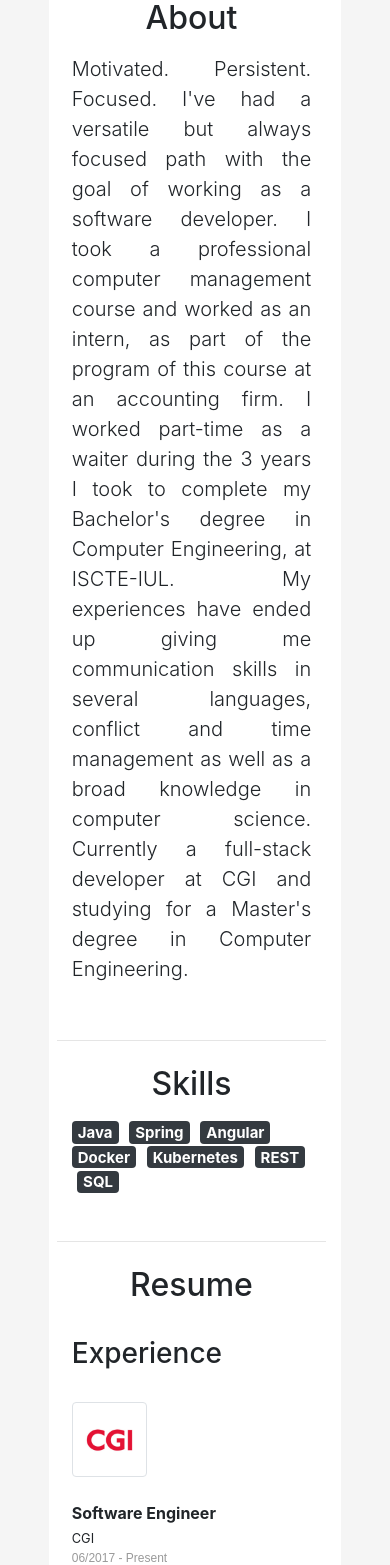
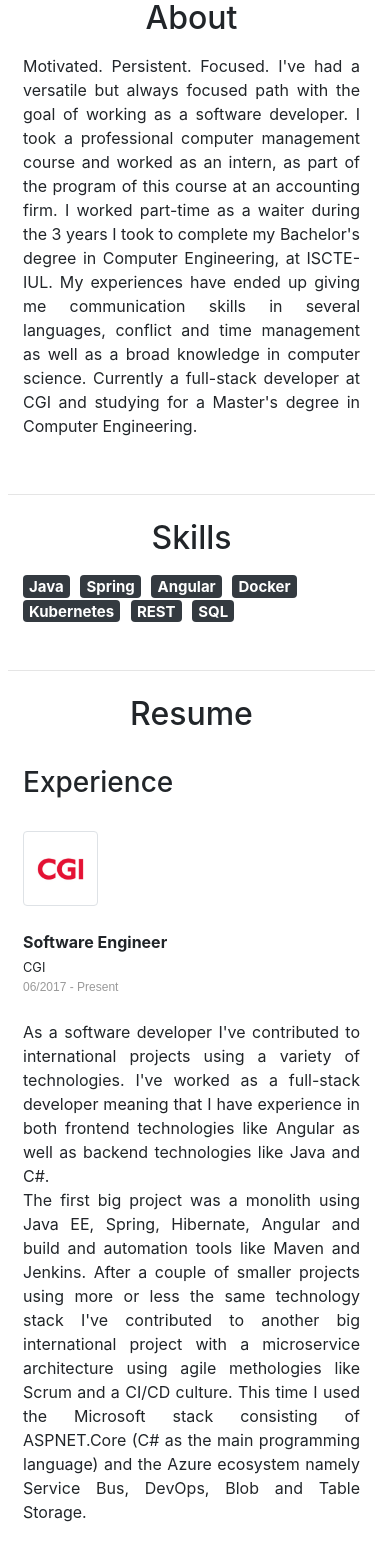
Before and after one commit to tiagofmartinho/personal-website, an Angular app: page / in a window 390 px wide. Shown: the part 432-1997 px from the top of the page. Built offline with nearby package versions, Linux system fonts and the light colour scheme.

Commit message:
Improved appearance for smartphones and tablets

```diff
--- a/src/app/app.component.html
+++ b/src/app/app.component.html
@@ -50,7 +50,7 @@
 </div>
 <!-- Navbar End -->
 
-<div class="container-fluid col-9 pl-2 pt-2" style="background-color: white">
+<div class="container-fluid col-lg-9 col-12 col-md-9 pl-2 pt-2" style="background-color: white">
   <br>
   <br>
   <br>
@@ -79,7 +79,7 @@
       </div>
       <div class="row mt-2">
         <div class="col-12">
-          <p class="lead text-justify">
+          <p class="text-justify">
             Motivated. Persistent. Focused. I've had a versatile but always
             focused path with the goal of working as a software developer. I
             took a professional computer management course and worked as an
@@ -155,7 +155,7 @@
         </div>
       </div>
       <div class="row">
-        <div class="col-12 lead text-justify">
+        <div class="col-12 text-justify">
           <p>
             As a software developer I've contributed to international projects
             using a variety of technologies. I've worked as a full-stack
@@ -205,7 +205,7 @@
       </div>
       <br>
       <div class="row">
-        <div class="col-12 lead text-justify">
+        <div class="col-12 text-justify">
           <p>
             My Bachelor's degree has provided me the necessary foundations and
             skills to work in the IT sector, mainly as a software engineer,
```
